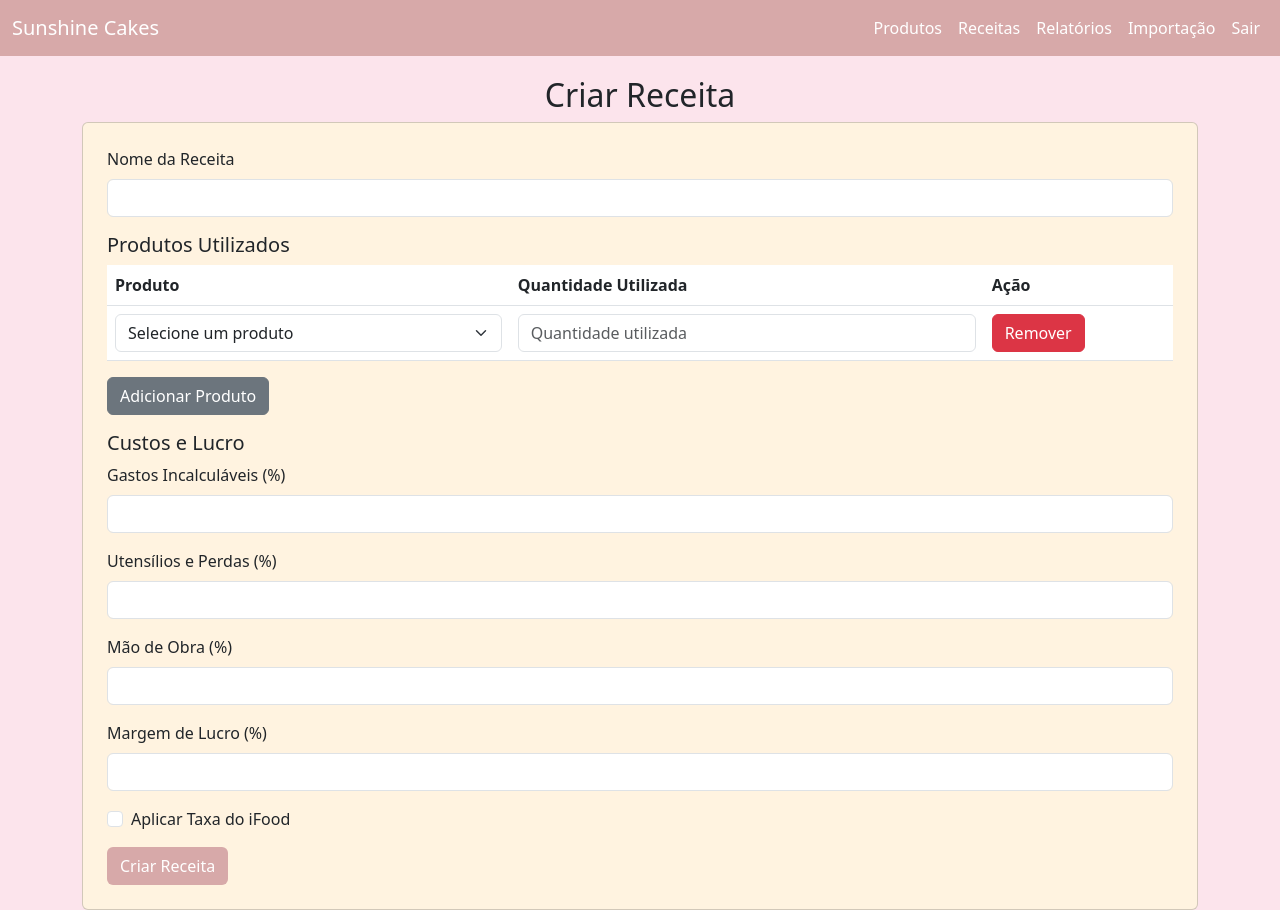
After one commit to felpsgk/sunshine-cakes, a PHP site: page /receitas.php in a window 1280 px wide. The commit adds this page. Run offline with PHP 8.4, Linux system fonts and the light colour scheme; the visitor is signed in with stand-in values (Sample User, id 1); data that the repository does not hold is empty; some libraries are stand-ins or nearby versions.

Commit message:
inicio criacao receita

```diff
--- a/frontend/include/navbar.php
+++ b/frontend/include/navbar.php
@@ -1,13 +1,13 @@
 <nav class="navbar navbar-expand-lg">
     <div class="container-fluid">
-        <a class="navbar-brand" href="#">Sunshine Cakes</a>
+        <a class="navbar-brand" href="dashboard.php">Sunshine Cakes</a>
         <button class="navbar-toggler" type="button" data-bs-toggle="collapse" data-bs-target="#navbarNav">
             <span class="navbar-toggler-icon"></span>
         </button>
         <div class="collapse navbar-collapse" id="navbarNav">
             <ul class="navbar-nav ms-auto">
-                <li class="nav-item"><a class="nav-link" href="#">Produtos</a></li>
-                <li class="nav-item"><a class="nav-link" href="#">Receitas</a></li>
+                <li class="nav-item"><a class="nav-link" href="produtos.php">Produtos</a></li>
+                <li class="nav-item"><a class="nav-link" href="receitas.php">Receitas</a></li>
                 <li class="nav-item"><a class="nav-link" href="#">Relatórios</a></li>
                 <li class="nav-item"><a class="nav-link" href="#">Importação</a></li>
                 <li class="nav-item"><a class="nav-link text-danger" href="logout.php">Sair</a></li>
--- /dev/null
+++ b/frontend/receitas.php
@@ -0,0 +1,176 @@
+<?php
+session_start();
+if (!isset($_SESSION['usuario_id'])) {
+    header("Location: login.php");
+    exit();
+}
+include '../backend/db/start_db_conn.php';
+
+// Buscar produtos para o dropdown (considera que a tabela "produtos" tem colunas: id, nome, preco, peso)
+$stmt = $pdo->prepare("SELECT id, nome, preco, peso FROM produtos ORDER BY nome");
+$stmt->execute();
+$produtos = $stmt->fetchAll(PDO::FETCH_ASSOC);
+include './include/head.php'; // Inclui o arquivo head.php
+?>
+
+<body>
+    <!-- Navbar -->
+    <?php include './include/navbar.php'; // Inclui a navbar.php ?>
+    <div class="container">
+        <h2 class="text-center">Criar Receita</h2>
+        <div class="card p-4">
+            <form id="receitaForm">
+                <!-- Dados básicos da receita -->
+                <div class="mb-3">
+                    <label class="form-label">Nome da Receita</label>
+                    <input type="text" name="nome_receita" class="form-control" required>
+                </div>
+
+                <!-- Composição da receita: produtos utilizados -->
+                <h5>Produtos Utilizados</h5>
+                <table class="table" id="tabelaProdutos">
+                    <thead>
+                        <tr>
+                            <th>Produto</th>
+                            <th>Quantidade Utilizada</th>
+                            <th>Ação</th>
+                        </tr>
+                    </thead>
+                    <tbody>
+                        <!-- Linha inicial -->
+                        <tr>
+                            <td>
+                                <select name="produtos[]" class="form-select" required>
+                                    <option value="">Selecione um produto</option>
+                                    <?php foreach ($produtos as $produto): ?>
+                                        <option value="<?= $produto['id'] ?>" data-preco="<?= $produto['preco'] ?>"
+                                            data-peso="<?= $produto['peso'] ?>">
+                                            <?= $produto['nome'] ?>
+                                        </option>
+                                    <?php endforeach; ?>
+                                </select>
+                            </td>
+                            <td>
+                                <input type="number" step="0.01" name="quantidades[]" class="form-control"
+                                    placeholder="Quantidade utilizada" required>
+                            </td>
+                            <td>
+                                <button type="button" class="btn btn-danger removerLinha">Remover</button>
+                            </td>
+                        </tr>
+                    </tbody>
+                </table>
+                <button type="button" id="adicionarProduto" class="btn btn-secondary mb-3">Adicionar Produto</button>
+
+                <!-- Percentuais para cálculo de custos e lucro -->
+                <h5>Custos e Lucro</h5>
+                <div class="mb-3">
+                    <label class="form-label">Gastos Incalculáveis (%)</label>
+                    <input type="number" step="0.01" name="gastos_incalculaveis" class="form-control" required>
+                </div>
+                <div class="mb-3">
+                    <label class="form-label">Utensílios e Perdas (%)</label>
+                    <input type="number" step="0.01" name="utens_perdas" class="form-control" required>
+                </div>
+                <div class="mb-3">
+                    <label class="form-label">Mão de Obra (%)</label>
+                    <input type="number" step="0.01" name="mao_obra" class="form-control" required>
+                </div>
+                <div class="mb-3">
+                    <label class="form-label">Margem de Lucro (%)</label>
+                    <input type="number" step="0.01" name="margem_lucro" class="form-control" required>
+                </div>
+                <div class="mb-3 form-check">
+                    <input type="checkbox" class="form-check-input" id="ifoodCheck" name="ifoodCheck">
+                    <label class="form-check-label" for="ifoodCheck">Aplicar Taxa do iFood</label>
+                </div>
+                <div class="mb-3" id="ifoodPercentDiv" style="display: none;">
+                    <label class="form-label">Taxa iFood (%)</label>
+                    <input type="number" step="0.01" name="taxa_ifood" class="form-control">
+                </div>
+
+                <!-- Submissão do formulário -->
+                <button type="submit" class="btn btn-custom">Criar Receita</button>
+            </form>
+
+            <!-- Área para exibir mensagens (Bootstrap Alert) -->
+            <div id="alerta" class="alert d-none mt-3"></div>
+        </div>
+    </div>
+
+    <!-- jQuery (para facilitar manipulação DOM e AJAX) -->
+    <script src="https://code.jquery.com/jquery-3.6.0.min.js"></script>
+    <script>
+        $(document).ready(function () {
+            // Exibe/esconde campo de taxa iFood conforme checkbox
+            $('#ifoodCheck').on('change', function () {
+                if ($(this).is(':checked')) {
+                    $('#ifoodPercentDiv').show();
+                } else {
+                    $('#ifoodPercentDiv').hide();
+                    $('[name="taxa_ifood"]').val('');
+                }
+            });
+
+            // Adicionar nova linha na tabela de produtos
+            $('#adicionarProduto').click(function () {
+                let novaLinha = `<tr>
+            <td>
+              <select name="produtos[]" class="form-select" required>
+                <option value="">Selecione um produto</option>
+                <?php foreach ($produtos as $produto): ?>
+                      <option value="<?= $produto['id'] ?>" data-preco="<?= $produto['preco'] ?>" data-peso="<?= $produto['peso'] ?>">
+                        <?= $produto['nome'] ?>
+                      </option>
+                <?php endforeach; ?>
+              </select>
+            </td>
+            <td>
+              <input type="number" step="0.01" name="quantidades[]" class="form-control" placeholder="Quantidade utilizada" required>
+            </td>
+            <td>
+              <button type="button" class="btn btn-danger removerLinha">Remover</button>
+            </td>
+          </tr>`;
+                $('#tabelaProdutos tbody').append(novaLinha);
+            });
+
+            // Remover linha de produto
+            $('#tabelaProdutos').on('click', '.removerLinha', function () {
+                $(this).closest('tr').remove();
+            });
+
+            // Submissão do formulário via AJAX
+            $('#receitaForm').on('submit', function (e) {
+                e.preventDefault(); // Impede o comportamento padrão do formulário
+
+                let formData = $(this).serialize();
+
+                $.ajax({
+                    url: '../backend/receitas/insere_receita.php',
+                    type: 'POST',
+                    data: formData,
+                    dataType: 'json',
+                    success: function (response) {
+                        let alerta = $('#alerta');
+                        alerta.removeClass('d-none alert-success alert-danger');
+                        if (response.success) {
+                            alerta.addClass('alert-success').html(response.message);
+                            $('#receitaForm')[0].reset();
+                            $('#ifoodPercentDiv').hide();
+                            // Reinicia a tabela de produtos deixando apenas a linha inicial
+                            $('#tabelaProdutos tbody').html($('#tabelaProdutos tbody tr:first').prop('outerHTML'));
+                        } else {
+                            alerta.addClass('alert-danger').html(response.message);
+                        }
+                    },
+                    error: function () {
+                        alert('Erro na requisição.');
+                    }
+                });
+            });
+        });
+    </script>
+</body>
+
+</html>
```
Also changed, not shown: backend/receitas/insere_receita.php (added, +64 -0 lines).
